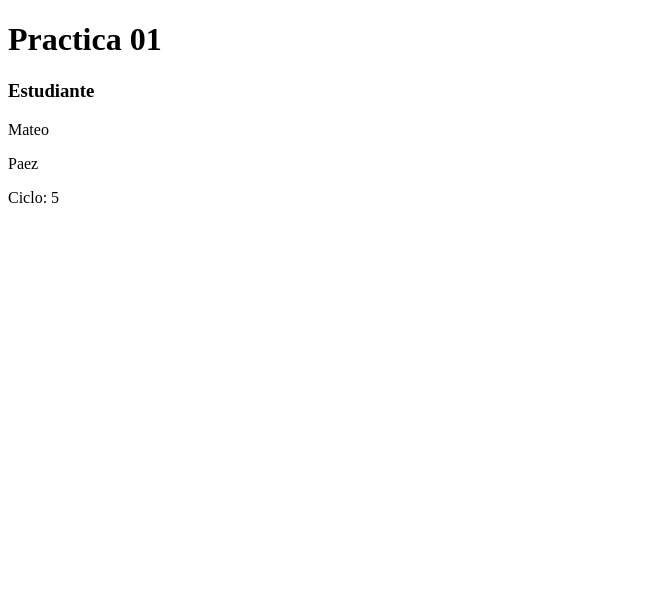
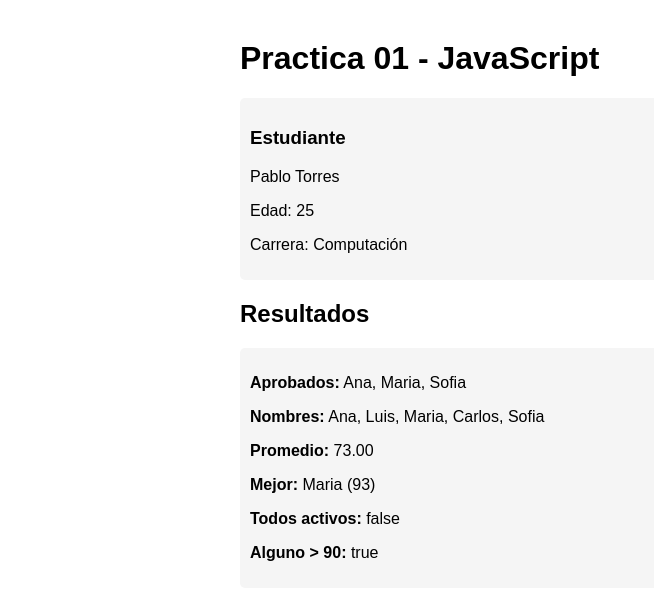
Before and after one commit to MattxPz/JavaScript, a plain HTML site: page 01-sintaxis/index.html in a window 1280 px wide. Shown: the whole page, without its empty margins (0-654 px from the left). Drawn offline with Linux system fonts and the light colour scheme.

Commit message:
Practica 01

```diff
--- a/01-sintaxis/css/styles.css
+++ b/01-sintaxis/css/styles.css
@@ -0,0 +1,12 @@
+body {
+    font-family: Arial;
+    max-width: 800px;
+    margin: 40px auto;
+}
+
+.card {
+    background: #f5f5f5;
+    padding: 10px;
+    margin: 10px 0;
+    border-radius: 5px;
+}
--- a/01-sintaxis/index.html
+++ b/01-sintaxis/index.html
@@ -1,26 +1,35 @@
 <!DOCTYPE html>
-<html lang="en">
-
+<html lang="es">
 <head>
   <meta charset="UTF-8">
-    <meta name="viewport" content="width=device-width, initial-scale=1.0">
-
-    <title>01-Sintaxis</title>
+  <title>Practica 01</title>
+  <link rel="stylesheet" href="css/styles.css">
   <script src="js/app.js" defer></script>
-
 </head>
-
 <body>
 
-    <h1>Practica 01</h1>
+  <h1>Practica 01 - JavaScript</h1>
+
 <section id="info">
   <div class="card">
     <h3>Estudiante</h3>
     <p id="nombre"></p>
-            <p id="apellido"></p>
-            <p id="ciclo"></p>
+    <p id="edad"></p>
+    <p id="carrera"></p>
   </div>
 </section>
+
+<section>
+  <h2>Resultados</h2>
+  <div id="resultados" class="card">
+    <p><strong>Aprobados:</strong> <span id="aprobados"></span></p>
+    <p><strong>Nombres:</strong> <span id="nombres"></span></p>
+    <p><strong>Promedio:</strong> <span id="promedio"></span></p>
+    <p><strong>Mejor:</strong> <span id="mejor"></span></p>
+    <p><strong>Todos activos:</strong> <span id="activos"></span></p>
+    <p><strong>Alguno > 90:</strong> <span id="mayor90"></span></p>
+  </div>
+</section>
+
 </body>
-
 </html>
--- a/01-sintaxis/js/app.js
+++ b/01-sintaxis/js/app.js
@@ -1,38 +1,82 @@
 'use strict';
 
-const nombre = 'Mateo';
-const apellido = 'Paez';
-let ciclo = 5;
+/* =========================
+   Paso 2: Variables
+========================= */
+
+const nombre = 'Pablo';
+const apellido = 'Torres';
+let edad = 25;
+const carrera = 'Computación';
+let semestre = 7;
 const activo = true;
 
+const materias = ['Web', 'IA', 'Base de Datos'];
+
 const direccion = {
-    ciudad: 'Cuenca',
-    provincia: 'Azuay'
-}
+  ciudad: 'Cuenca',
+  provincia: 'Azuay'
+};
 
-console.table({nombre, apellido, ciclo, activo, direccion});
+console.table({ nombre, apellido, edad, carrera, semestre, activo, materias, direccion });
 
-const calcularPromedio = (notas) => a + b + c /3;
+/* =========================
+   Paso 3: Funciones
+========================= */
 
-const esMayorEdad = (edad) => edad >= 18;
+const calcularPromedio = (notas) =>
+  notas.reduce((acc, n) => acc + n, 0) / notas.length;
 
-const getSaludo = (nombre, hora) => {
-    if(hora < 12){
-        return `Buenos días ${nombre}`;
-    } else if(hora < 18){
-        return `Buenas tardes ${nombre}`;
-    } else {
-        return `Buenas noches ${nombre}`;
-    }
-}
+const esMayorDeEdad = (edad) => edad >= 18;
 
-const getSaludo2 = (nombre, hora) => hora < 12
-    ? `Buenos días ${nombre}` : hora < 18
-    ? `Buenas tardes ${nombre}` : `Buenas noches ${nombre}`;
+const formatearNombre = (nombre, apellido) =>
+  `${apellido.toUpperCase()}, ${nombre}`;
 
+const generarSaludo = (nombre, hora) => {
+  if (hora < 12) return `Buenos días ${nombre}`;
+  if (hora < 18) return `Buenas tardes ${nombre}`;
+  return `Buenas noches ${nombre}`;
+};
 
-// Mostrar en HTML
+/* =========================
+   Paso 4: Arrays
+========================= */
 
-document.getElementById('nombre').textContent = `${nombre}`;
-document.getElementById('apellido').textContent = `${apellido}`;
-document.getElementById('ciclo').textContent = `Ciclo: ${ciclo}`;
+const estudiantes = [
+  { nombre: 'Ana', nota: 85, activo: true },
+  { nombre: 'Luis', nota: 42, activo: true },
+  { nombre: 'Maria', nota: 93, activo: false },
+  { nombre: 'Carlos', nota: 67, activo: true },
+  { nombre: 'Sofia', nota: 78, activo: true }
+];
+
+const aprobados = estudiantes.filter(e => e.nota >= 70);
+const nombres = estudiantes.map(e => e.nombre);
+const promedio = estudiantes.reduce((acc, e) => acc + e.nota, 0) / estudiantes.length;
+const mejor = estudiantes.reduce((max, e) => e.nota > max.nota ? e : max);
+const todosActivos = estudiantes.every(e => e.activo);
+const algunoMayor90 = estudiantes.some(e => e.nota > 90);
+
+/* =========================
+   Paso 5: Mostrar en HTML
+========================= */
+
+document.getElementById('nombre').textContent = `${nombre} ${apellido}`;
+document.getElementById('edad').textContent = `Edad: ${edad}`;
+document.getElementById('carrera').textContent = `Carrera: ${carrera}`;
+
+document.getElementById('aprobados').textContent = aprobados.map(e => e.nombre).join(', ');
+document.getElementById('nombres').textContent = nombres.join(', ');
+document.getElementById('promedio').textContent = promedio.toFixed(2);
+document.getElementById('mejor').textContent = `${mejor.nombre} (${mejor.nota})`;
+document.getElementById('activos').textContent = todosActivos;
+document.getElementById('mayor90').textContent = algunoMayor90;
+
+/* =========================
+   Pruebas en consola
+========================= */
+
+console.log(calcularPromedio([10, 8, 9]));
+console.log(esMayorDeEdad(edad));
+console.log(formatearNombre(nombre, apellido));
+console.log(generarSaludo(nombre, 10));
```
Lines whose indentation alone changed are shown as unchanged.
